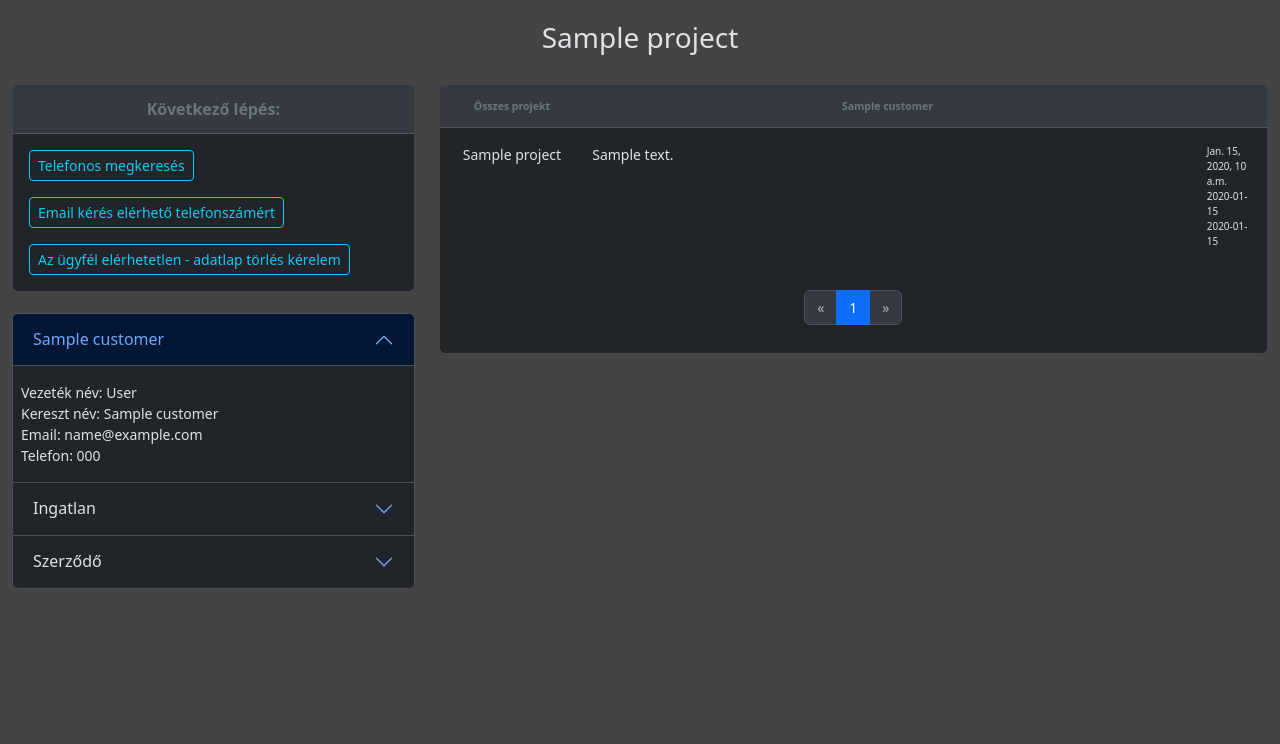
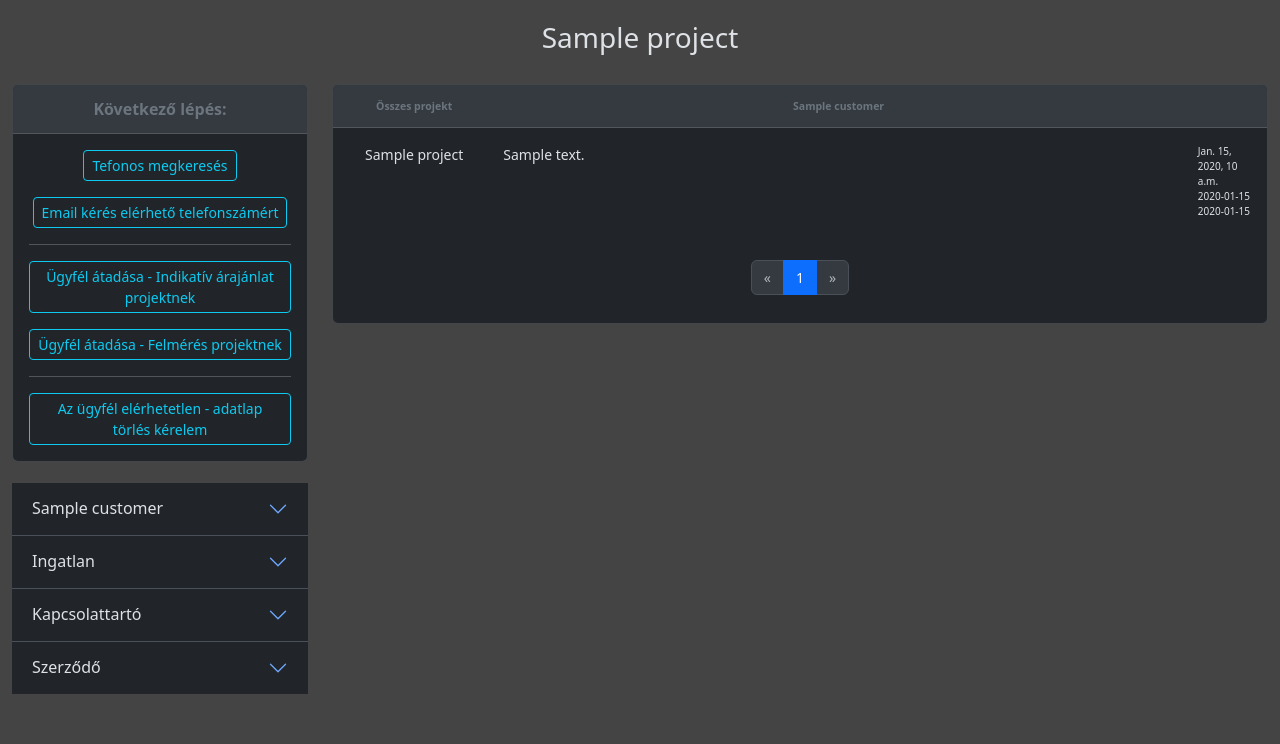
Before and after one commit to BojtorGabor/INKA, a Django app: template inka/innovativ/templates/p_02_1_elso_megkereses.html in a window 1280 px wide. Shown: the part 56-800 px from the top of the page. Run offline with Django 5.2, Linux system fonts and the light colour scheme; the template is opened without the code that fills it: most values are stand-ins (such as "Sample title", 1, 10 or a date in 2020).

Commit message:
02.1 Első megkeresés adatok egyeztetése.

```diff
--- a/inka/innovativ/models.py
+++ b/inka/innovativ/models.py
@@ -48,7 +48,8 @@ class Customer(models.Model):
     email = models.EmailField(max_length=50, default='')  # Ügyfél által megadott email címe
     phone = models.CharField(max_length=15, default='')  # Ügyfél által megadott telefonszáma
     address = models.CharField(max_length=150, default='')  # Ügyfél által megadott cím
-    rooftop = models.CharField(max_length=50, default='')  # Ügyfél által magadott tetőzet
+    surface = models.CharField(max_length=50, default='')  # Ügyfél által magadott tetőzet
+    installation_address = models.CharField(max_length=150, default='')  # Telepítéés címe
 
     def __str__(self):
         return f"{self.surname} {self.name} (id: {self.id})"
--- a/inka/innovativ/templates/p_02_1_elso_megkereses.html
+++ b/inka/innovativ/templates/p_02_1_elso_megkereses.html
@@ -7,7 +7,8 @@
 	<br/>
 
     <div class="row">
-		<div class="col-4 mb-3">
+		<div class="col-3 mb-3">
+			<!--Menü a további műveletekhez-->
 			<div class="card">
 				<div class="card-header fs-6 badge bg-body-secondary text-wrap text-secondary p-3">
 					<div class="row">
@@ -16,18 +17,33 @@
 						</div>
 					</div>
 				</div>
-				<div class="card-body">
+				<div class="card-body text-center">
 					<div class="row mb-3">
 						<div class="col">
-							<a href="#" class="btn btn-outline-info btn-sm">Telefonos megkeresés</a>
+							<a href="{% url 'p_02_1_telefonos_megkereses' task.id %}"
+							   class="btn btn-outline-info btn-sm">Tefonos megkeresés</a>
 						</div>
 					</div>
 					<div class="row mb-3">
 						<div class="col">
-							<a href="{% url 'p_02_1_telefonszam_keres'  task.id %}" class="btn btn-outline-info btn-sm">
-								Email kérés elérhető telefonszámért</a>
+							<a href="{% url 'p_02_1_telefonszam_keres' task.id %}"
+							   class="btn btn-outline-info btn-sm">Email kérés elérhető telefonszámért</a>
 						</div>
 					</div>
+					<hr>
+					<div class="row mb-3">
+						<div class="col">
+							<a href="#" class="btn btn-outline-info btn-sm">
+								Ügyfél átadása - Indikatív árajánlat projektnek</a>
+						</div>
+					</div>
+					<div class="row mb-3">
+						<div class="col">
+							<a href="#" class="btn btn-outline-info btn-sm">
+								Ügyfél átadása - Felmérés projektnek</a>
+						</div>
+					</div>
+					<hr>
 					<div class="row mb">
 						<div class="col">
 							<a href="#" class="btn btn-outline-info btn-sm">
@@ -38,131 +54,12 @@
 			</div>
 			<br/>
 
-			<div class="accordion" id="accordionExample">
-				<div class="accordion-item">
-					<h2 class="accordion-header">
-						<button class="accordion-button" type="button" data-bs-toggle="collapse"
-								data-bs-target="#collapseOne" aria-expanded="true" aria-controls="collapseOne">
-							{{ task.customer }}
-						</button>
-					</h2>
-					<div id="collapseOne" class="accordion-collapse collapse show" data-bs-parent="#accordionExample">
-						<div class="accordion-body">
-							<div class="row">
-								Vezeték név: {{ task.customer.surname }}
-							</div>
-							<div class="row">
-								Kereszt név: {{ task.customer.name }}
-							</div>
-							<div class="row">
-								Email: {{ task.customer.email }}
-							</div>
-							<div class="row">
-								Telefon: {{ task.customer.phone }}
-							</div>
-
-						</div>
-					</div>
-				</div>
-				<div class="accordion-item">
-					<h2 class="accordion-header">
-						<button class="accordion-button collapsed" type="button" data-bs-toggle="collapse"
-								data-bs-target="#collapseTwo" aria-expanded="false" aria-controls="collapseTwo">
-							Ingatlan
-						</button>
-					</h2>
-					<div id="collapseTwo" class="accordion-collapse collapse" data-bs-parent="#accordionExample">
-						<div class="accordion-body">
-							<div class="row">
-								Cím: {{ task.customer.address }}
-							</div>
-							<div class="row">
-								Tető: {{ task.customer.rooftop }}
-							</div>
-						</div>
-					</div>
-				</div>
-				<div class="accordion-item">
-					<h2 class="accordion-header">
-						<button class="accordion-button collapsed" type="button" data-bs-toggle="collapse"
-								data-bs-target="#collapseThree" aria-expanded="false" aria-controls="collapseThree">
-							Szerződő
-						</button>
-					</h2>
-					<div id="collapseThree" class="accordion-collapse collapse" data-bs-parent="#accordionExample">
-						<div class="accordion-body">
-							Szerződéssal kapcsolatos adatok
-						</div>
-					</div>
-				</div>
-			</div>
+			<!--Ügyfél adatlap-->
+			{% include 'ugyfel_adatlap.html' %}
 		</div>
 
-		<div class="col-sm-8">
-			<div class="card mb-3">
-				<div class="card-header badge bg-body-secondary text-wrap text-secondary p-3">
-					<div class="row">
-						<div class="col-2 text-center">
-							Összes projekt
-						</div>
-						<div class="col-9 text-center">
-							{{ task.customer }}
-						</div>
-					</div>
-				</div>
-
-				{% for task in tasks %}
-					<div class="card-body">
-						<div class="card-text">
-							<div>
-								<div class="row">
-									<div class="col-2 text-center">
-										{{ task.project }}
-									</div>
-									{% if task.type == '0:' %}
-										<div class="col-9 {{ type_color.0.1 }}" style="text-align: justify">
-									{% elif task.type == '1:' %}
-										<div class="col-9 {{ type_color.1.1 }}" style="text-align: justify">
-									{% elif task.type == '2:' %}
-										<div class="col-9 {{ type_color.2.1 }}" style="text-align: justify">
-									{% elif task.type == '3:' %}
-										<div class="col-9 {{ type_color.3.1 }}" style="text-align: justify">
-									{% elif task.type == '4:' %}
-										<div class="col-9 {{ type_color.4.1 }}" style="text-align: justify">
-									{% elif task.type == '5:' %}
-										<div class="col-9 {{ type_color.5.1 }}" style="text-align: justify">
-									{% else %}
-										<div class="col-9" style="text-align: justify">
-									{% endif %}
-										{{ task.comment|linebreaksbr }}
-										</div>
-									<div class="col-1" style="font-size: 10px;">
-										{{ task.created_user }}
-										<div>
-											{{ task.created_at|date:"Y-m-d" }}
-										</div>
-										<div>
-											{% if task.type == '2:' %}
-												{{ task.days_passed }}
-											{% elif task.type == '3:' %}
-												{{ task.days_passed }}
-											{% else %}
-												{{ task.completed_at|date:"Y-m-d" }}
-											{% endif %}
-										</div>
-									</div>
-								</div>
-							</div>
-		<!--					<div class="card-footer text-body-secondary">-->
-		<!--						Lábléc-->
-		<!--					</div>-->
-						</div>
-					</div>
-				{% endfor %}
-				<br/>
-				{% include 'pager_bottom.html' %}
-			</div>
-		<br/>
-	</div>
+		<!--Ügyfél történet-->
+	<div class="col-sm-9">
+		{% include 'ugyfel_tortenet.html' %}
 	</div>
 {% endblock %}
--- /dev/null
+++ b/inka/innovativ/templates/ugyfel_adatlap.html
@@ -0,0 +1,81 @@
+<div class="accordion accordion-flush" id="accordionFlushExample">
+    <div class="accordion-item">
+        <h2 class="accordion-header">
+            <button class="accordion-button collapsed" type="button" data-bs-toggle="collapse"
+                    data-bs-target="#flush-collapse01" aria-expanded="false"
+                    aria-controls="flush-collapse01">
+                {{ task.customer }}
+            </button>
+        </h2>
+        <div id="flush-collapse01" class="accordion-collapse collapse"
+             data-bs-parent="#accordionFlushExample">
+            <div class="accordion-body">
+                <div class="row ps-2">
+                    Vezetéknév: {{ task.customer.surname }}
+                </div>
+                <div class="row ps-2">
+                    Keresztnév: {{ task.customer.name }}
+                </div>
+                <div class="row ps-2">
+                    Email: {{ task.customer.email }}
+                </div>
+                <div class="row ps-2">
+                    Telefon: {{ task.customer.phone }}
+                </div>
+            </div>
+        </div>
+    </div>
+    <div class="accordion-item">
+        <h2 class="accordion-header">
+            <button class="accordion-button collapsed" type="button" data-bs-toggle="collapse"
+                    data-bs-target="#flush-collapse02" aria-expanded="false"
+                    aria-controls="flush-collapse02">
+                Ingatlan
+            </button>
+        </h2>
+        <div id="flush-collapse02" class="accordion-collapse collapse"
+             data-bs-parent="#accordionFlushExample">
+            <div class="accordion-body">
+                <div class="row ps-2">
+                    Cím: {{ task.customer.address }}
+                </div>
+                <div class="row ps-2">
+                    Telepítés címe: {{ task.customer.installation_address }}
+                </div>
+                <div class="row ps-2">
+                    Felület: {{ task.customer.surface }}
+                </div>
+            </div>
+        </div>
+    </div>
+    <div class="accordion-item">
+        <h2 class="accordion-header">
+            <button class="accordion-button collapsed" type="button" data-bs-toggle="collapse"
+                    data-bs-target="#flush-collapse03" aria-expanded="false"
+                    aria-controls="flush-collapse03">
+                Kapcsolattartó
+            </button>
+        </h2>
+        <div id="flush-collapse03" class="accordion-collapse collapse"
+             data-bs-parent="#accordionFlushExample">
+            <div class="accordion-body">
+                Kapcsolattartó adatok
+            </div>
+        </div>
+    </div>
+    <div class="accordion-item">
+        <h2 class="accordion-header">
+            <button class="accordion-button collapsed" type="button" data-bs-toggle="collapse"
+                    data-bs-target="#flush-collapse04" aria-expanded="false"
+                    aria-controls="flush-collapse04">
+                Szerződő
+            </button>
+        </h2>
+        <div id="flush-collapse04" class="accordion-collapse collapse"
+             data-bs-parent="#accordionFlushExample">
+            <div class="accordion-body">
+                Szerződéssal kapcsolatos adatok
+            </div>
+        </div>
+    </div>
+</div>
--- /dev/null
+++ b/inka/innovativ/templates/ugyfel_tortenet.html
@@ -0,0 +1,64 @@
+<div class="card mb-3">
+    <div class="card-header badge bg-body-secondary text-wrap text-secondary p-3">
+        <div class="row">
+            <div class="col-2 text-center">
+                Összes projekt
+            </div>
+            <div class="col-9 text-center">
+                {{ task.customer }}
+            </div>
+        </div>
+    </div>
+
+    {% for t in tasks %}
+        <div class="card-body">
+            <div class="card-text">
+                <div>
+                    <div class="row">
+                        <div class="col-2 text-center">
+                            {{ t.project }}
+                        </div>
+                        {% if t.type == '0:' %}
+                            <div class="col-9 {{ type_color.0.1 }}" style="text-align: justify">
+                        {% elif t.type == '1:' %}
+                            <div class="col-9 {{ type_color.1.1 }}" style="text-align: justify">
+                        {% elif t.type == '2:' %}
+                            <div class="col-9 {{ type_color.2.1 }}" style="text-align: justify">
+                        {% elif t.type == '3:' %}
+                            <div class="col-9 {{ type_color.3.1 }}" style="text-align: justify">
+                        {% elif t.type == '4:' %}
+                            <div class="col-9 {{ type_color.4.1 }}" style="text-align: justify">
+                        {% elif t.type == '5:' %}
+                            <div class="col-9 {{ type_color.5.1 }}" style="text-align: justify">
+                        {% else %}
+                            <div class="col-9" style="text-align: justify">
+                        {% endif %}
+                            {{ t.comment|linebreaksbr }}
+                            </div>
+                        <div class="col-1" style="font-size: 10px;">
+                            {{ t.created_user }}
+                            <div>
+                                {{ t.created_at|date:"Y-m-d" }}
+                            </div>
+                            <div>
+                                {% if t.type == '2:' %}
+                                    {{ t.days_passed }}
+                                {% elif t.type == '3:' %}
+                                    {{ t.days_passed }}
+                                {% else %}
+                                    {{ t.completed_at|date:"Y-m-d" }}
+                                {% endif %}
+                            </div>
+                        </div>
+                    </div>
+                </div>
+<!--					<div class="card-footer text-body-secondary">-->
+<!--						Lábléc-->
+<!--					</div>-->
+            </div>
+        </div>
+    {% endfor %}
+    <br/>
+    {% include 'pager_bottom.html' %}
+</div>
+<br/>
--- a/inka/innovativ/urls.py
+++ b/inka/innovativ/urls.py
@@ -13,5 +13,7 @@ urlpatterns = [
     path('tasks/<str:filter>/<str:project_name>', views.tasks, name='tasks'),
     path('p_02_1_telefonszam_keres/<int:task_id>/', views_projects02.p_02_1_telefonszam_keres,
          name='p_02_1_telefonszam_keres'),
+    path('p_02_1_telefonos_megkereses/<int:task_id>/', views_projects02.p_02_1_telefonos_megkereses,
+         name='p_02_1_telefonos_megkereses'),
     # path('projects', views.projects, name='projects'),
 ]
--- a/inka/innovativ/views_projects_JSON_próba.py
+++ b/inka/innovativ/views_projects_JSON_próba.py
@@ -34,7 +34,7 @@ def p_01_1_ugyfel_adat_import(request, project):
                         surname, name, email, phone, address, rooftop = row
                         sleep(0.1)
                         # CustomerImport.objects.create(surname=surname, name=name, email=email, phone=phone,
-                        #                               address=address, rooftop=rooftop)
+                        #                               address=address, surface=surface)
 
                         progress = row_number / total_rows * 100
                         print(f'Progress: {progress}')
@@ -62,9 +62,9 @@ def p_01_1_ugyfel_adat_import(request, project):
 #
 #         for row_number, row in enumerate(csv_reader, start=1):
 #             # messages.info(request, f'Adatok importálása... ({row_number}/{total_rows})')
-#             surname, name, email, phone, address, rooftop = row
+#             surname, name, email, phone, address, surface = row
 #             CustomerImport.objects.create(surname= surname, name= name, email= email, phone=phone,
-#                                           address=address, rooftop=rooftop)
+#                                           address=address, surface=surface)
 #
 #
 #         messages.success(request, 'Sikeres importálás.')
```
Also changed, not shown: inka/innovativ/forms_projects.py (+19 -1 lines), inka/innovativ/templates/p_02_1_telefonos_megkereses.html (added, +121 -0 lines), inka/innovativ/templates/p_02_1_telefonszam_keres.html (+2 -30 lines), inka/innovativ/templates/p_02_1_ugyfel_altal_megadott_adatok.html (added, +29 -0 lines), inka/innovativ/templates/tasks.html (+7 -13 lines), inka/innovativ/views_projects.py (+5 -5 lines), inka/innovativ/views_projects02.py (+28 -5 lines).
